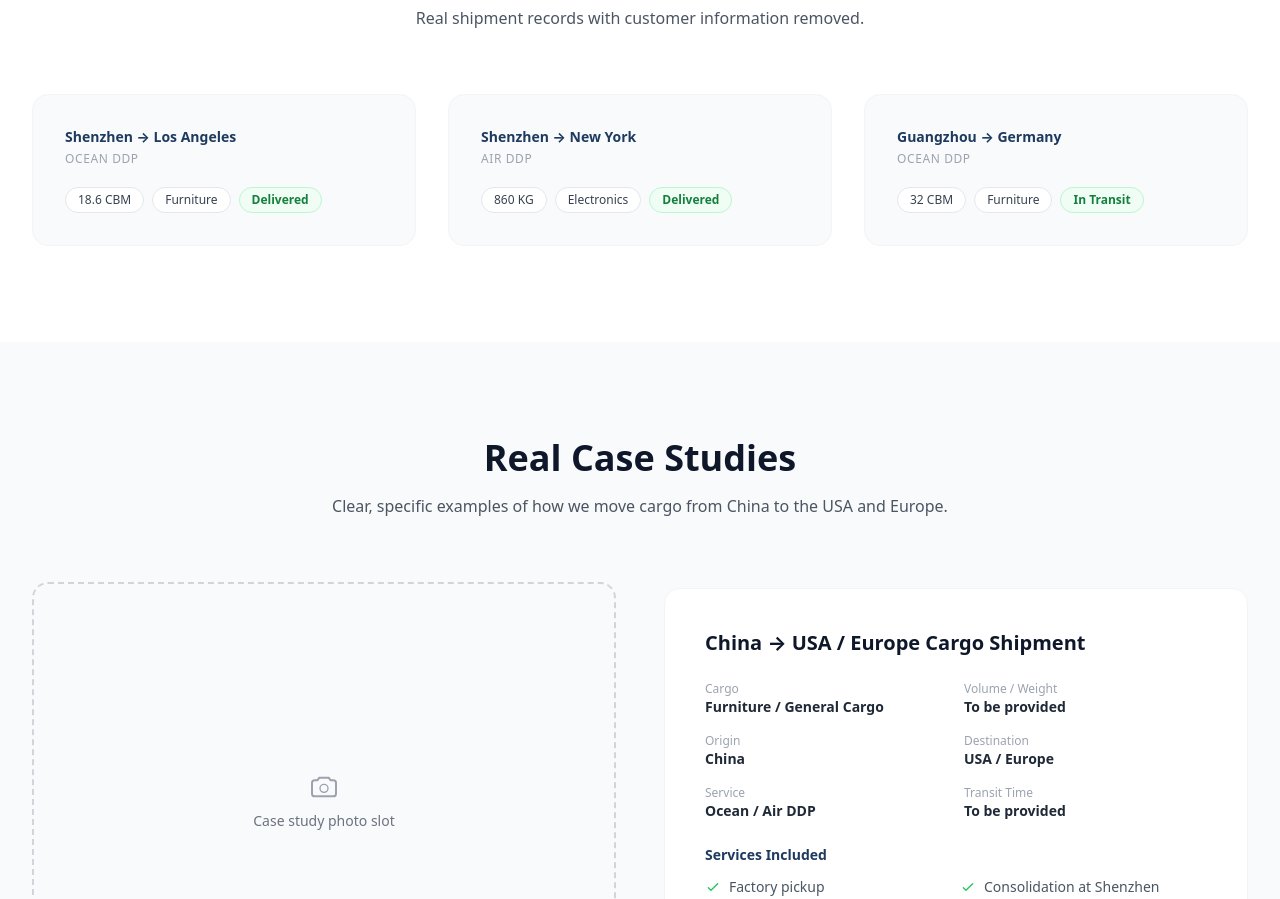
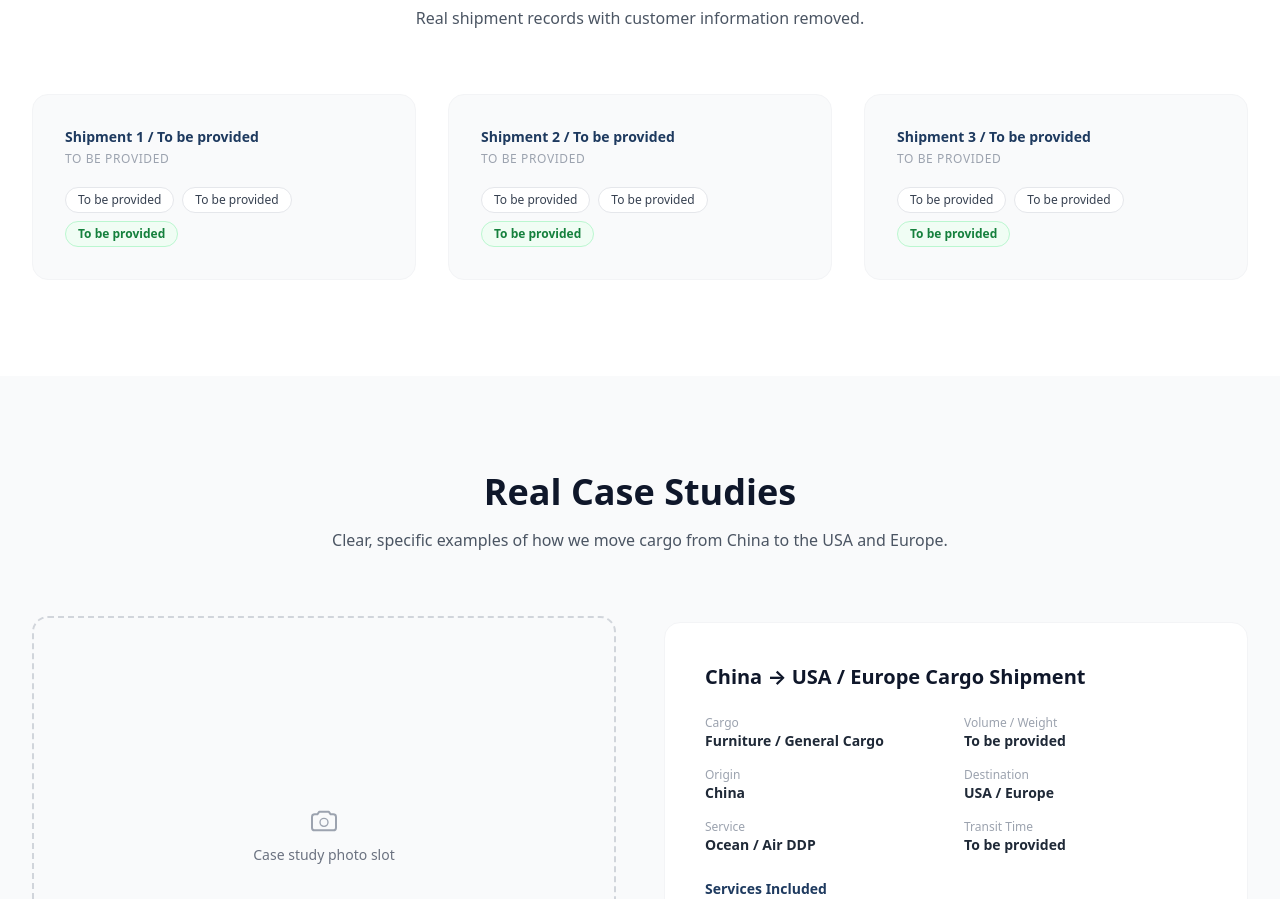
Before and after one commit to chengyao2323-sketch/huanfa-logistics, a Next.js app: page / in a window 1280 px wide. Shown: the part 4520-5419 px from the top of the page. Built offline with nearby package versions, Linux system fonts and the light colour scheme.

Commit message:
fix: use placeholders for recent shipments instead of sample data

```diff
--- a/src/i18n/en.ts
+++ b/src/i18n/en.ts
@@ -102,9 +102,9 @@ const en: I18nDict = {
       title: "Recent Shipments",
       desc: "Real shipment records with customer information removed.",
       items: [
-        { route: "Shenzhen → Los Angeles", mode: "Ocean DDP", volume: "18.6 CBM", cargo: "Furniture", status: "Delivered" },
-        { route: "Shenzhen → New York", mode: "Air DDP", volume: "860 KG", cargo: "Electronics", status: "Delivered" },
-        { route: "Guangzhou → Germany", mode: "Ocean DDP", volume: "32 CBM", cargo: "Furniture", status: "In Transit" },
+        { route: "Shipment 1 / To be provided", mode: "To be provided", volume: "To be provided", cargo: "To be provided", status: "To be provided" },
+        { route: "Shipment 2 / To be provided", mode: "To be provided", volume: "To be provided", cargo: "To be provided", status: "To be provided" },
+        { route: "Shipment 3 / To be provided", mode: "To be provided", volume: "To be provided", cargo: "To be provided", status: "To be provided" },
       ],
     },
     caseStudies: {
--- a/src/i18n/zh.ts
+++ b/src/i18n/zh.ts
@@ -102,9 +102,9 @@ const zh: I18nDict = {
       title: "最近出货",
       desc: "真实出货记录，客户信息已脱敏",
       items: [
-        { route: "Shenzhen → Los Angeles", mode: "Ocean DDP", volume: "18.6 CBM", cargo: "Furniture", status: "Delivered" },
-        { route: "Shenzhen → New York", mode: "Air DDP", volume: "860 KG", cargo: "Electronics", status: "Delivered" },
-        { route: "Guangzhou → Germany", mode: "Ocean DDP", volume: "32 CBM", cargo: "Furniture", status: "In Transit" },
+        { route: "运单 1 / 待补充", mode: "待补充", volume: "待补充", cargo: "待补充", status: "待补充" },
+        { route: "运单 2 / 待补充", mode: "待补充", volume: "待补充", cargo: "待补充", status: "待补充" },
+        { route: "运单 3 / 待补充", mode: "待补充", volume: "待补充", cargo: "待补充", status: "待补充" },
       ],
     },
     caseStudies: {
```
